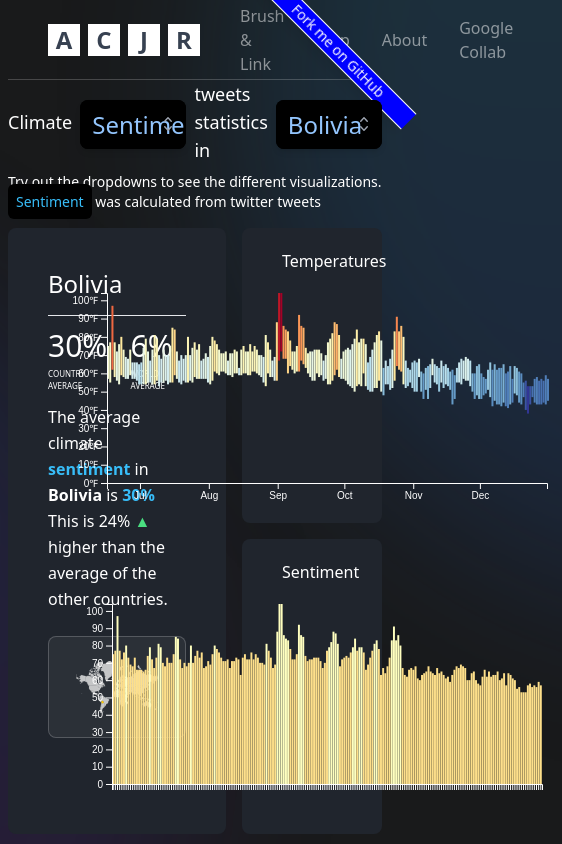
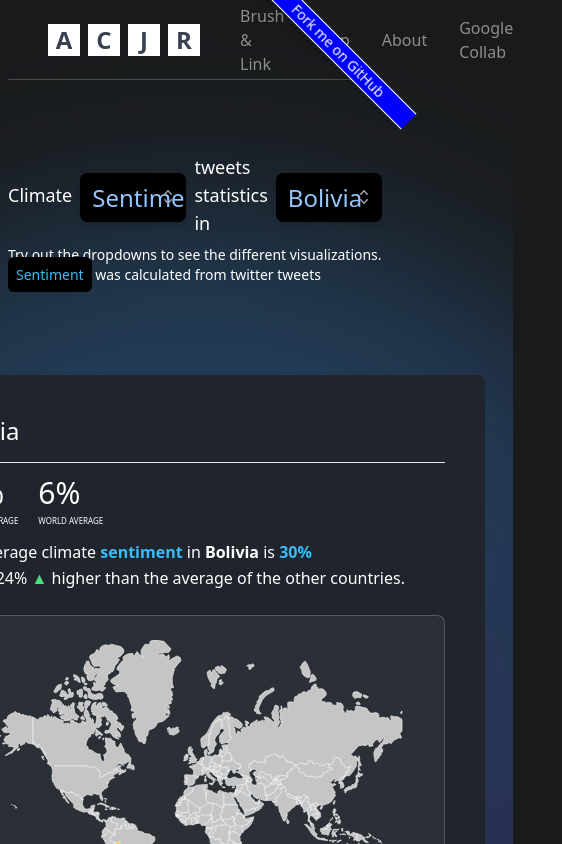
Before and after one commit to aiberk/infoVizGroup8, a Next.js app: page / in a window 390 px wide. Shown: the top 844 px of the page, 562 px wide, since content can reach past the window. Built offline with nearby package versions, Linux system fonts and the light colour scheme.

Commit message:
responsive

```diff
--- a/src/app/globals.css
+++ b/src/app/globals.css
@@ -95,6 +95,27 @@ body {
   grid-area: 4 / 4 / 7 / 6;
 }
 
+@media (max-width: 1200px) {
+  .cardandmap {
+    display: grid;
+    grid-template-columns: 1fr;
+    grid-template-rows: auto;
+    height: 2000px;
+  }
+
+  .cardanmapCard {
+    grid-area: auto; /* reset specific grid positioning */
+  }
+
+  .cardanmapMap {
+    grid-area: auto; /* reset specific grid positioning */
+  }
+
+  .cardanmapViz {
+    grid-area: auto; /* reset specific grid positioning */
+  }
+}
+
 .text-block {
   flex: 1;
 }
```
